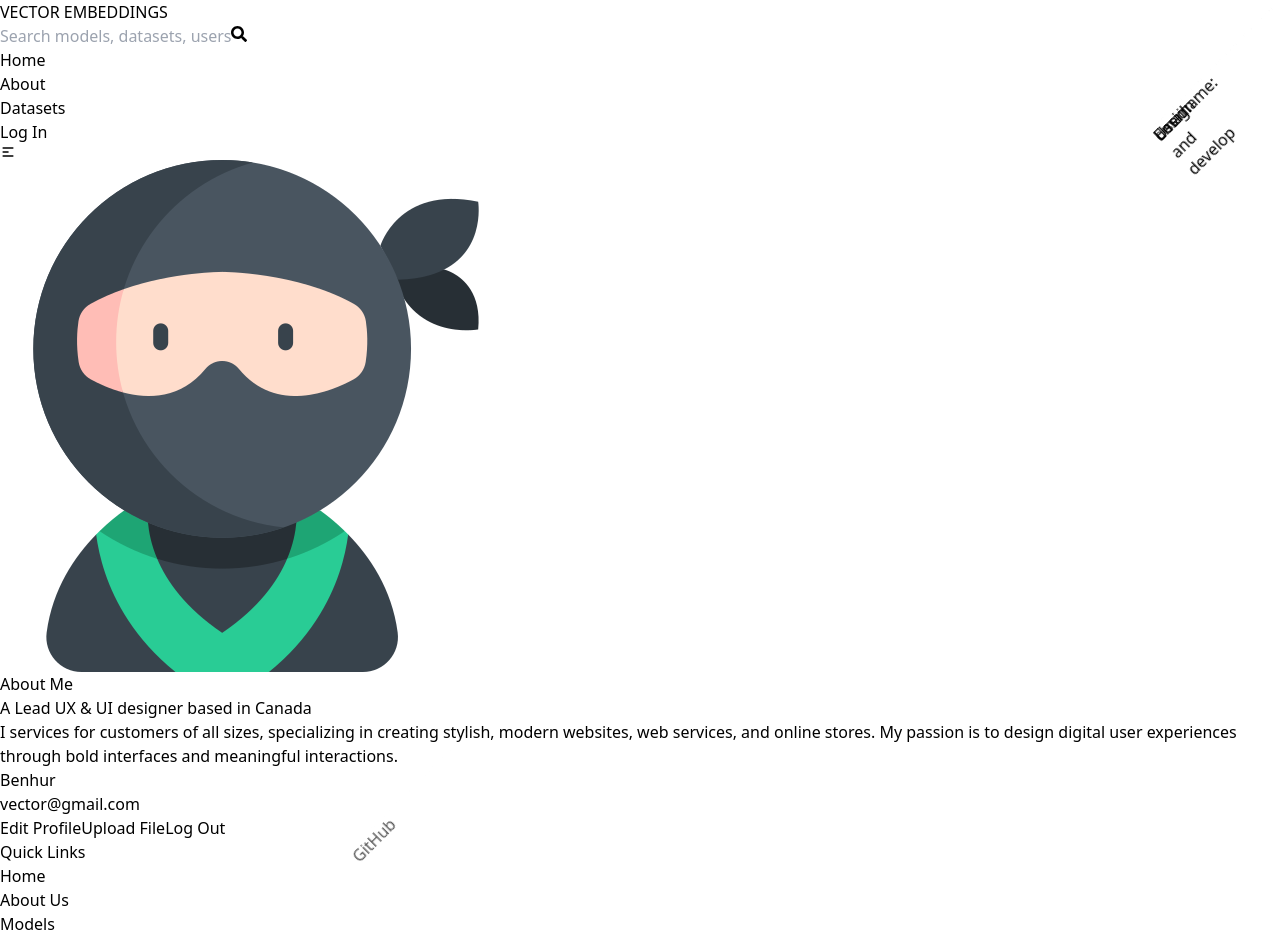
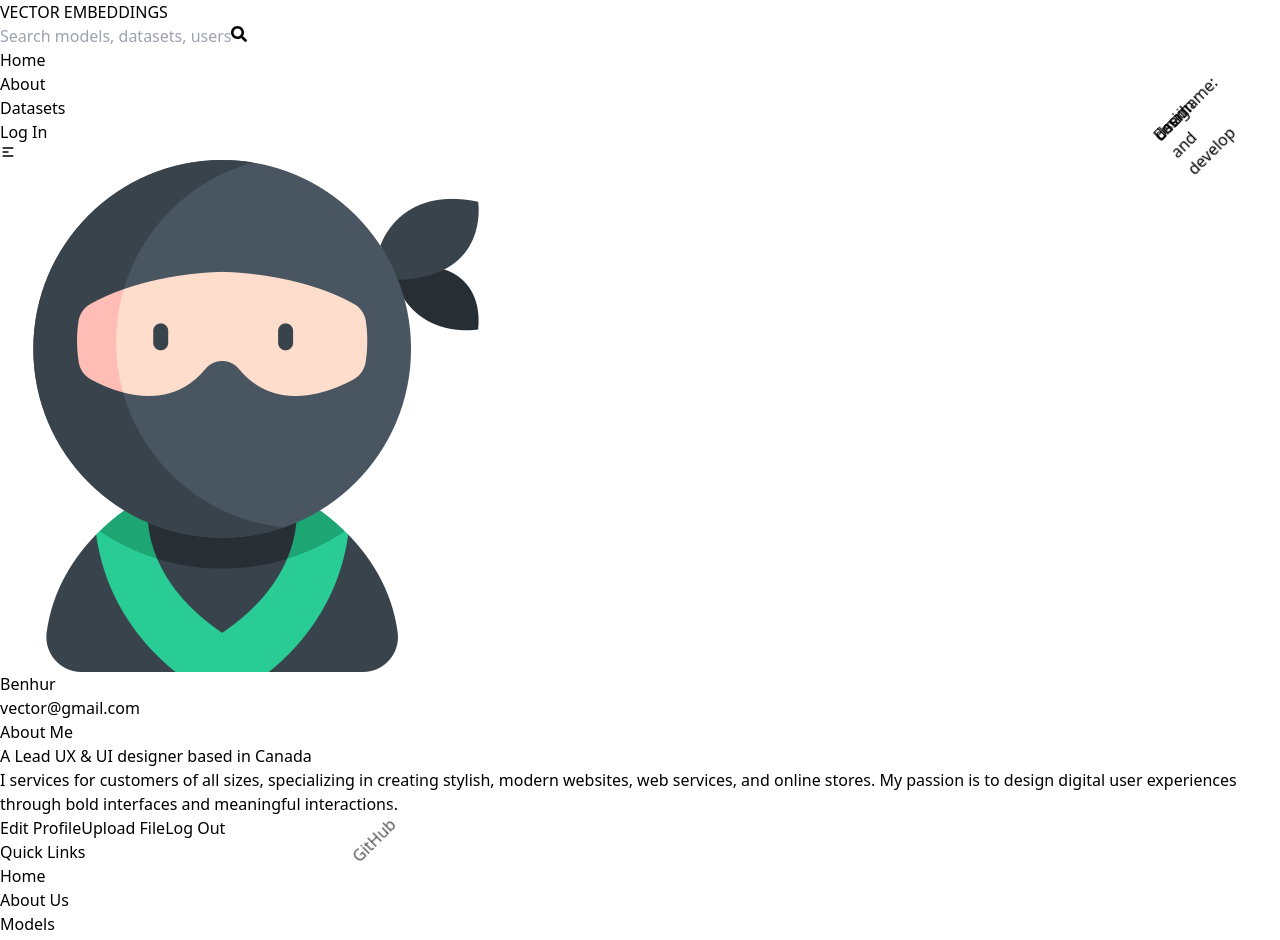
Before and after one commit to Rahulagowda004/project_vecem, a React (Vite) app in the folder Frontend/my-project/: page /profile in a window 1280 px wide. Shown: the top 940 px of the page. Built offline with nearby package versions, Linux system fonts and the light colour scheme.

Commit message:
New Profile

```diff
--- a/Frontend/my-project/src/components/ProfilePage.jsx
+++ b/Frontend/my-project/src/components/ProfilePage.jsx
@@ -28,6 +28,16 @@
 
         {/* Profile Details */}
         <div className="w-full md:w-2/3 mt-6 md:mt-0 md:pl-10">
+          {/* User Info */}
+          <div className="mb-6">
+            <p className="text-xl font-bold text-gray-800">
+              <span className="font-semibold text-gray-700">Username:</span> Benhur
+            </p>
+            <p className="text-xl font-bold text-gray-800">
+              <span className="font-semibold text-gray-700">Email:</span> vector@gmail.com
+            </p>
+          </div>
+
           <h2 className="text-3xl font-bold text-gray-800">About Me</h2>
           <h4 className="text-xl font-semibold text-red-500 mt-1">
             A Lead UX & UI designer based in Canada
@@ -38,18 +48,6 @@
             My passion is to design digital user experiences through bold interfaces and meaningful interactions.
           </p>
 
-          {/* User Info */}
-          <div className="grid grid-cols-1 md:grid-cols-2 gap-4 mt-6">
-            <div>
-              <p>
-                <span className="font-semibold text-gray-700">Username:</span> Benhur
-              </p>
-              <p>
-                <span className="font-semibold text-gray-700">Email:</span> vector@gmail.com
-              </p>
-            </div>
-          </div>
-
           {/* Buttons Row */}
           <div className="flex justify-between mt-6 space-x-4">
             {/* Edit Profile Button */}
@@ -57,7 +55,6 @@
               <button className="px-6 py-2 text-white bg-blue-500 rounded-full hover:bg-blue-700 focus:outline-none focus:ring-2 focus:ring-blue-500 shadow-lg shadow-blue-500">
                 Edit Profile
               </button>
-
             </Link>
 
             {/* Upload File Button */}
@@ -65,7 +62,6 @@
               <button className="px-6 py-2 text-white bg-blue-500 rounded-full hover:bg-blue-700 focus:outline-none focus:ring-2 focus:ring-blue-500 shadow-lg shadow-blue-500">
                 Upload File
               </button>
-
             </Link>
 
             {/* Log Out Button */}
@@ -75,7 +71,6 @@
             >
               Log Out
             </button>
-
           </div>
         </div>
       </div>
```
Lines whose indentation alone changed are shown as unchanged.
